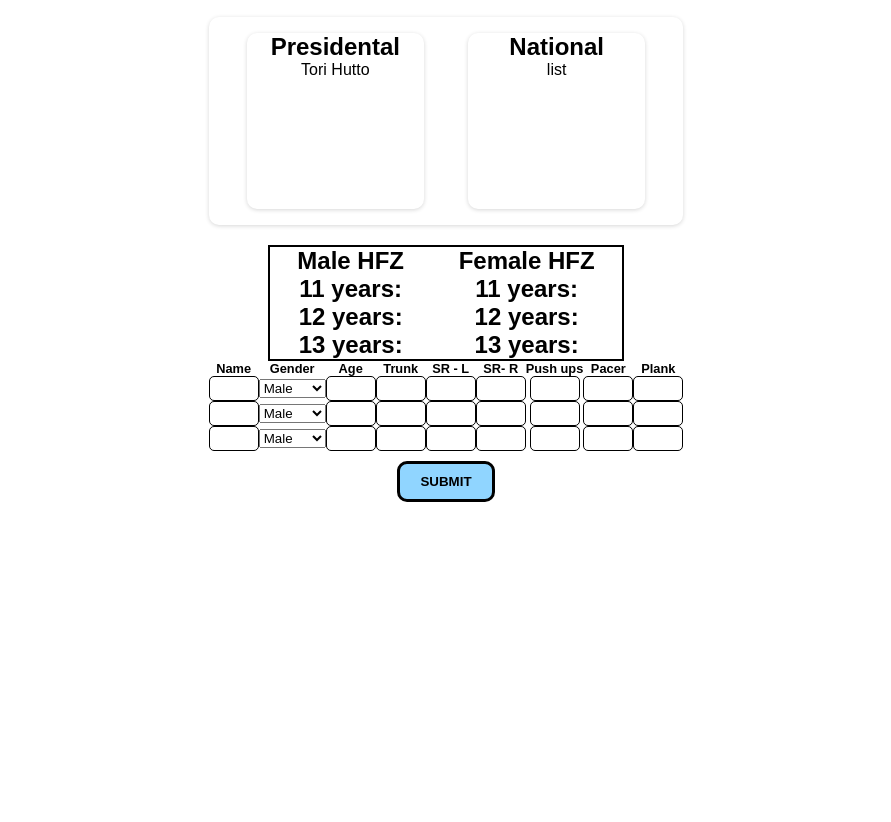
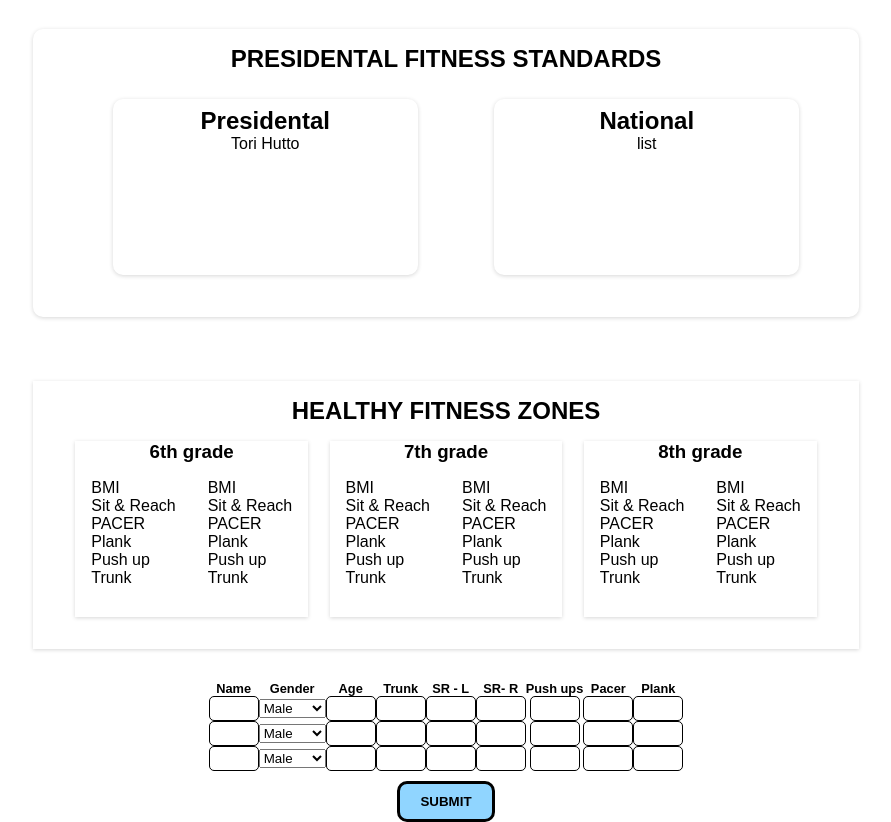
Before and after one commit to hutto-dev/wvfaps-tracker, a plain HTML site: page index.html in a window 1280 px wide. Shown: the part 40-862 px from the top of the page, without its empty margins (194-1085 px from the left). Before the commit the page ends 800 px from the top, so only its background shows below. Drawn offline with Linux system fonts and the light colour scheme.

Commit message:
Some css and organizing

```diff
--- a/index.html
+++ b/index.html
@@ -12,6 +12,8 @@
     </header>
     <main>
       <div class="pft-categories">
+        <h2>PRESIDENTAL FITNESS STANDARDS</h2>
+        <div class="pft-boxes">
           <section class="presidental">
             <h2>Presidental</h2>
             <ul id="presList">
@@ -25,37 +27,74 @@
             </ul>
           </section>
         </div>
+      </div>
       <div class="hfz-categories">
-        <section id="male">
-          <h2>Male HFZ</h2>
-          <section id="11">
-            <h2>11 years:</h2>
-            <h3 id="maleList11"></h3>
+        <h2>HEALTHY FITNESS ZONES</h2>
+        <div class="hfz-boxes">
+          <div class="hfz-stats" id="hfz-11">
+            <h3>6th grade</h3>
+            <div class="hfz-exercises">
+              <section class="hfz" id="hfz-m-11">
+                <p>BMI</p>
+                <p>Sit & Reach</p>
+                <p>PACER</p>
+                <p>Plank</p>
+                <p>Push up</p>
+                <p>Trunk</p>
               </section>
-          <section id="12">
-            <h2>12 years:</h2>
-            <h3 id="maleList12"></h3>
+              <section class="hfz" id="hfz-f-11">
+                <p>BMI</p>
+                <p>Sit & Reach</p>
+                <p>PACER</p>
+                <p>Plank</p>
+                <p>Push up</p>
+                <p>Trunk</p>
               </section>
-          <section id="13">
-            <h2>13 years:</h2>
-            <h3 id="maleList13"></h3>
+            </div>
+          </div>
+          <div class="hfz-stats" id="hfz-12">
+            <h3>7th grade</h3>
+            <div class="hfz-exercises">
+              <section class="hfz" id="hfz-m-12">
+                <p>BMI</p>
+                <p>Sit & Reach</p>
+                <p>PACER</p>
+                <p>Plank</p>
+                <p>Push up</p>
+                <p>Trunk</p>
               </section>
+              <section class="hfz" id="hfz-f-12">
+                <p>BMI</p>
+                <p>Sit & Reach</p>
+                <p>PACER</p>
+                <p>Plank</p>
+                <p>Push up</p>
+                <p>Trunk</p>
               </section>
-        <section id="male">
-          <h2>Female HFZ</h2>
-          <section id="11">
-            <h2>11 years:</h2>
-            <h3 id="femaleList11"></h3>
+            </div>
+          </div>
+          <div class="hfz-stats" id="hfz-13">
+            <h3>8th grade</h3>
+            <div class="hfz-exercises">
+              <section class="hfz" id="hfz-m-13">
+                <p>BMI</p>
+                <p>Sit & Reach</p>
+                <p>PACER</p>
+                <p>Plank</p>
+                <p>Push up</p>
+                <p>Trunk</p>
               </section>
-          <section id="12">
-            <h2>12 years:</h2>
-            <h3 id="femaleList12"></h3>
+              <section class="hfz" id="hfz-f-13">
+                <p>BMI</p>
+                <p>Sit & Reach</p>
+                <p>PACER</p>
+                <p>Plank</p>
+                <p>Push up</p>
+                <p>Trunk</p>
               </section>
-          <section id="13">
-            <h2>13 years:</h2>
-            <h3 id="femaleList13"></h3>
-          </section>
-        </section>
+            </div>
+          </div>
+        </div>
       </div>
       <div id="table">
         <table>
--- a/styles.css
+++ b/styles.css
@@ -19,19 +19,28 @@ main {
 }
 
 .pft-categories {
+  width: 100%;
+  min-height: 13em;
+  padding: 1rem;
+  justify-content: space-around;
+  border-radius: 10px;
+  box-shadow: rgba(0, 0, 0, 0.16) 0px 1px 4px;
+  margin: 2rem;
+}
+
+.pft-boxes {
   display: flex;
   width: 100%;
   min-height: 13em;
   padding: 1rem;
   justify-content: space-around;
-
   border-radius: 10px;
-  margin: 20px;
-  box-shadow: rgba(0, 0, 0, 0.16) 0px 1px 4px;
+  margin: 10px;
 }
 
 .presidental,
 .national {
+  padding: 0.5rem;
   width: 40%;
   border-radius: 10px;
   box-shadow: rgba(0, 0, 0, 0.16) 0px 1px 4px;
@@ -42,10 +51,34 @@ ul {
 }
 
 .hfz-categories {
+  padding: 1rem;
+  width: 100%;
+  justify-content: space-around;
+  margin: 2rem;
+  box-shadow: rgba(0, 0, 0, 0.16) 0px 1px 4px;
+}
+
+.hfz-boxes {
   display: flex;
-  width: 75%;
+  width: 100%;
+  min-height: 13em;
+  padding: 1rem;
   justify-content: space-around;
-  border: 2px solid black;
+}
+
+.hfz-stats {
+  display: flex;
+  flex-direction: column;
+  box-shadow: rgba(0, 0, 0, 0.16) 0px 1px 4px;
+}
+
+.hfz-exercises {
+  display: flex;
+}
+
+.hfz {
+  text-align: left;
+  padding: 1rem;
 }
 
 table {
```
Lines whose indentation alone changed are shown as unchanged.
